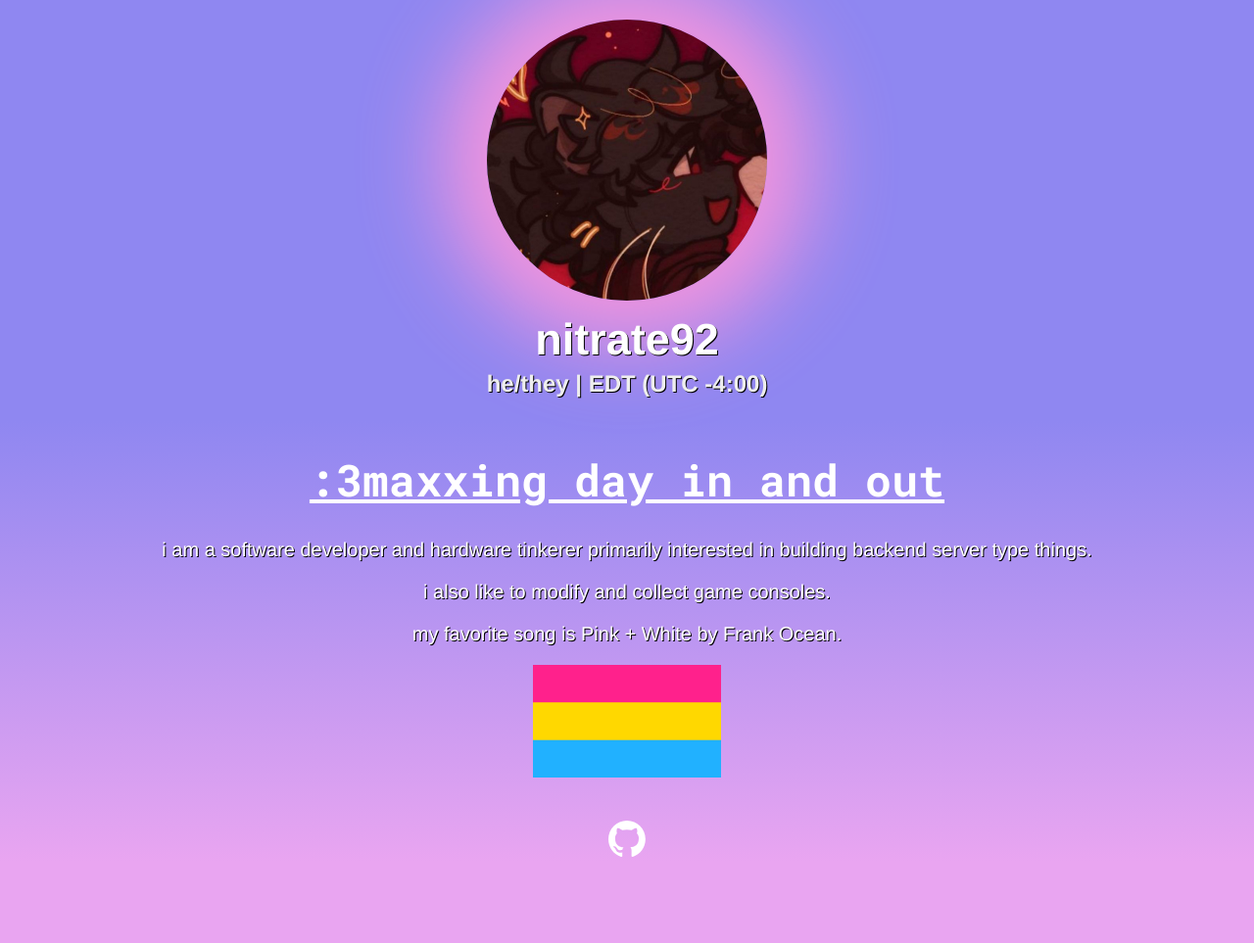
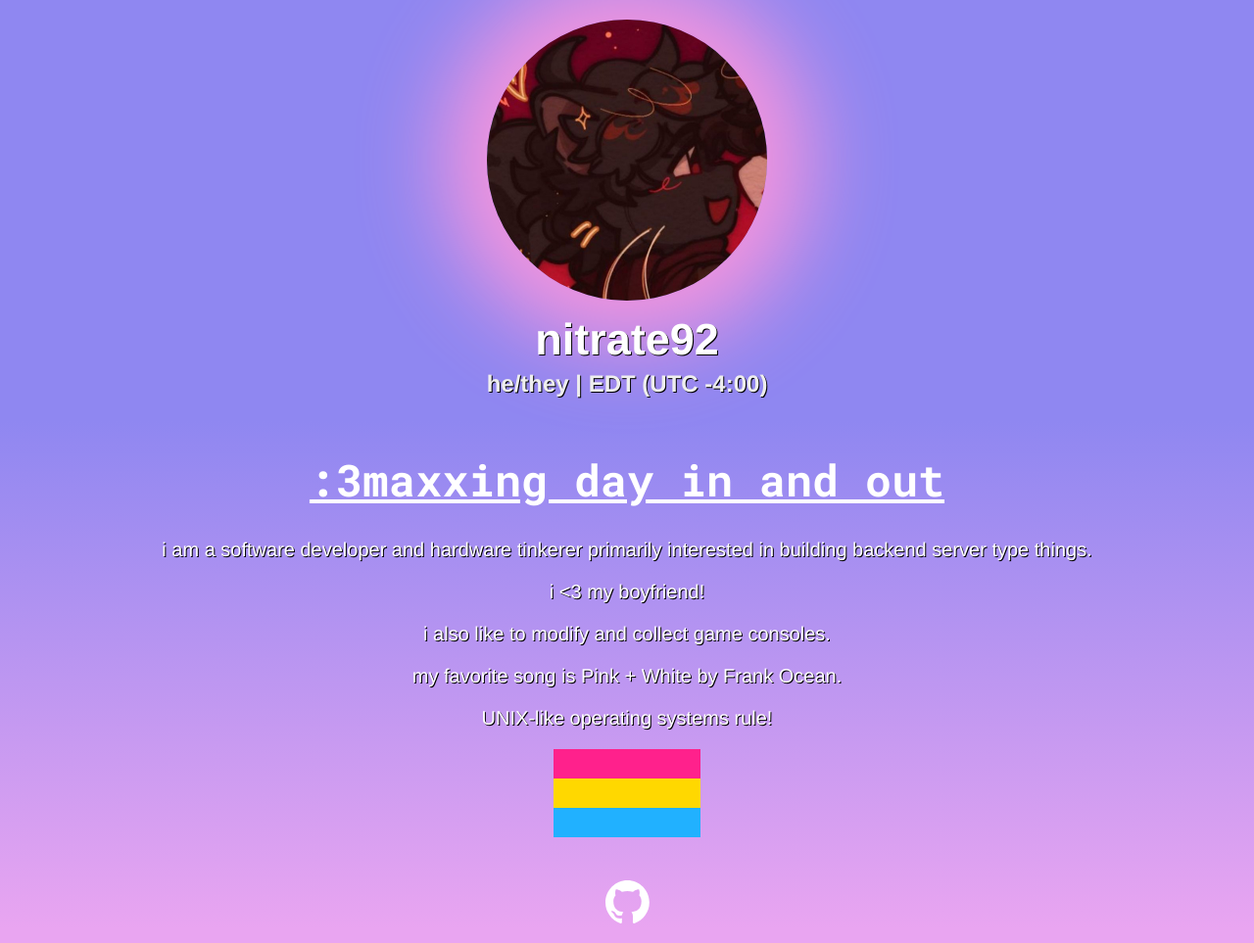
Before and after one commit to nitrate92/nitrate92.github.io, a plain HTML site: page index.html in a window 1280 px wide. Shown: the whole page at 98% size. Before the commit the page ends 895 px from the top, so only its background shows below. Drawn offline with Linux system fonts and the light colour scheme.

```diff
--- a/index.html
+++ b/index.html
@@ -170,8 +170,10 @@
       <h1 class="roboto-mono-bitchin" style="margin-top:0;"><u>:3maxxing day in and out</u></h1>
       <p>i am a software developer and hardware tinkerer primarily interested in building backend server type things.
       </p>
+      <p>i &lt;3 my boyfriend!</p>
       <p>i also like to modify and collect game consoles.</p>
       <p>my favorite song is Pink + White by Frank Ocean.</p>
+      <p>UNIX-like operating systems rule!</p>
       <!-- <div class="stupid-ul">
          <ul>
             <li>this is a stupid list</li>
@@ -179,9 +181,9 @@
             <li>shit</li>
          </ul>
       </div> -->
-      <img src="pan.svg" width="15%" alt="pansexual :0">
+      <img src="pan.svg" width="150px" alt="pansexual :0">
       <div style="margin-top: 40px;">
-         <a href="https://github.com/nitrate92"><img src="github-mark-white.svg" width="3%"></a>
+         <a href="https://github.com/nitrate92"><img src="github-mark-white.svg" width="45px"></a>
       </div>
    </div>
 </body>
```
